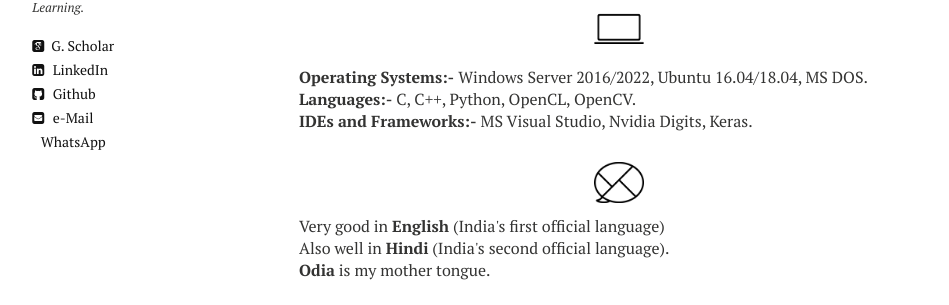
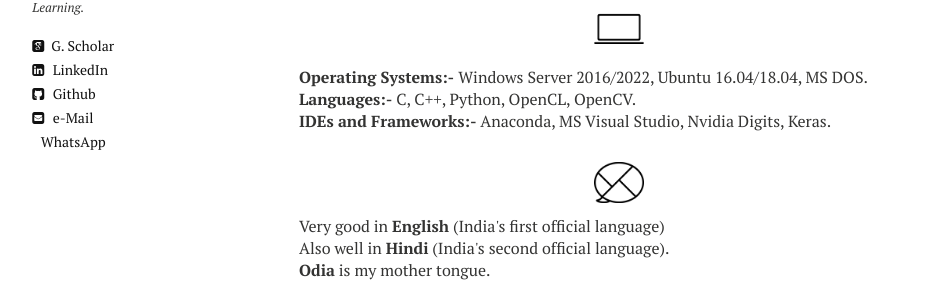
Before and after one commit to ashutoshsatapathy1990/ashutoshsatapathy1990.github.io, a Jekyll site: the page built from cv.md, in a window 1280 px wide. Shown: the part 456-761 px from the top of the page, without its empty margins (21-970 px from the left). Built offline with Jekyll 4.4.1, drawn with Linux system fonts in a browser that asks for light colours; nearby versions of some CDN libraries.

Commit message:
Update cv.html

```diff
--- a/_layouts/cv.html
+++ b/_layouts/cv.html
@@ -54,7 +54,7 @@
     <p align="center" class=bottom-small><img src="{{ site.url }}/images/CV/computer2.png" alt="Computer Skills" width="50" height="50"></p>
     <p align="left"><strong>Operating Systems:-</strong> Windows Server 2016/2022, Ubuntu 16.04/18.04, MS DOS.</p>
     <p align="left"><strong>Languages:-</strong> C, C++, Python, OpenCL, OpenCV.</p>
-    <p align="left" class="bottom-three"><strong>IDEs and Frameworks:-</strong> MS Visual Studio, Nvidia Digits, Keras.</p>
+    <p align="left" class="bottom-three"><strong>IDEs and Frameworks:-</strong> Anaconda, MS Visual Studio, Nvidia Digits, Keras.</p>
 
     <p align="center" class=bottom-small><img src="{{ site.url }}/images/CV/talk.png" alt="Languages" width="50" height="50"></p>
     <p align="left">Very good in <strong>English</strong> (India's first official language)</p>
```
